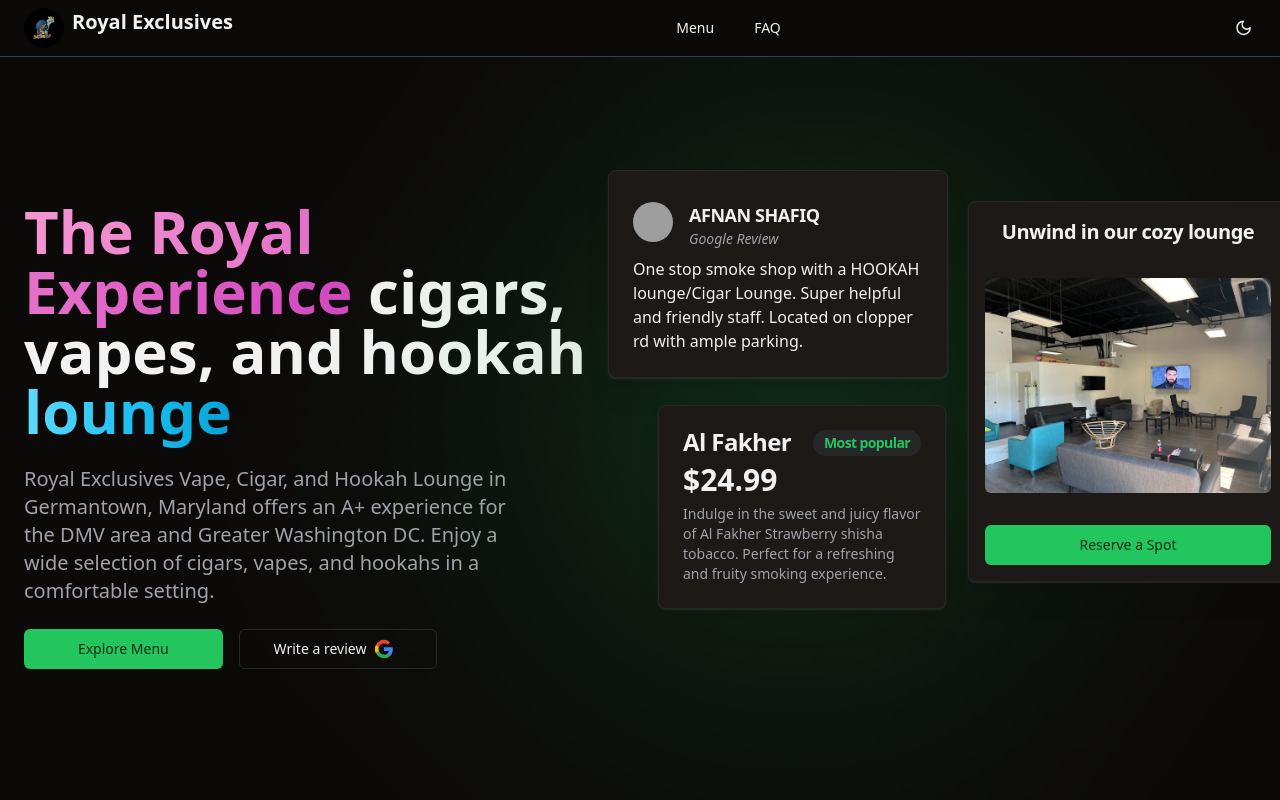
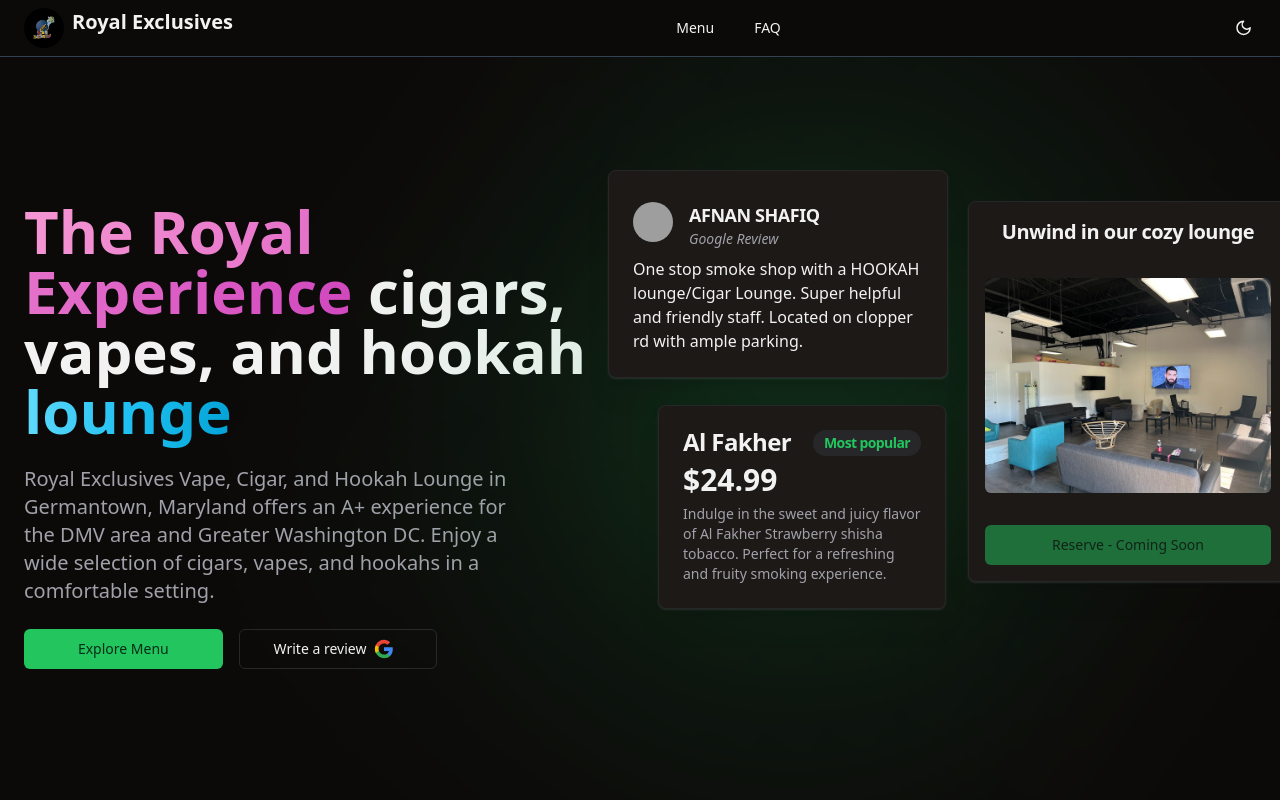
Before and after one commit to zouantchaw/royal-exclusives-landing, a React (Vite) app: page / in a window 1280 px wide. Shown: the top 800 px of the page. Built offline with nearby package versions, Linux system fonts and the light colour scheme; grey boxes are pictures that could not be loaded.

Commit message:
Update reserve button text to "Reserve - Coming Soon"

```diff
--- a/src/components/HeroCards.tsx
+++ b/src/components/HeroCards.tsx
@@ -52,7 +52,7 @@
           />
         </CardContent>
         <CardFooter className="w-full p-4">
-          <Button className="w-full bg-gradient-to-r from-primary to-primary/80 hover:from-primary/80 hover:to-primary transition-all duration-300">Reserve a Spot</Button>
+          <Button className="w-full bg-gradient-to-r from-primary to-primary/80 hover:from-primary/80 hover:to-primary transition-all duration-300" disabled>Reserve - Coming Soon</Button>
         </CardFooter>
       </Card>
 
```
